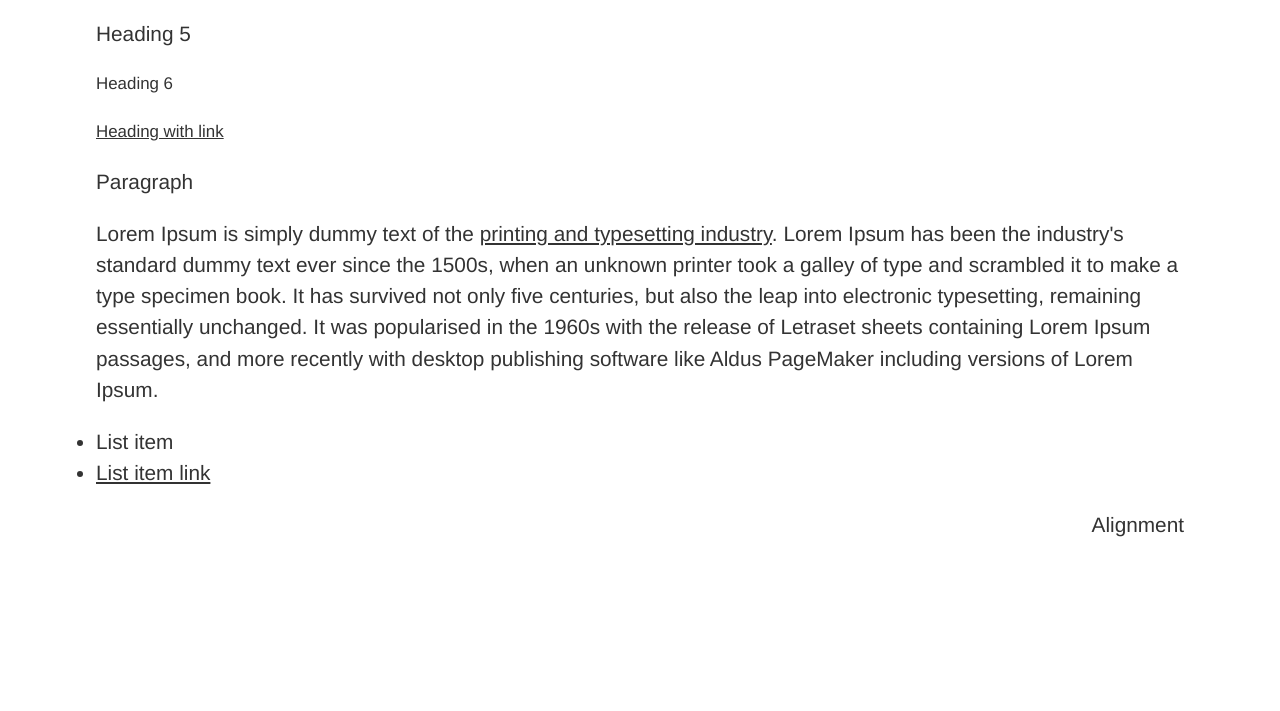
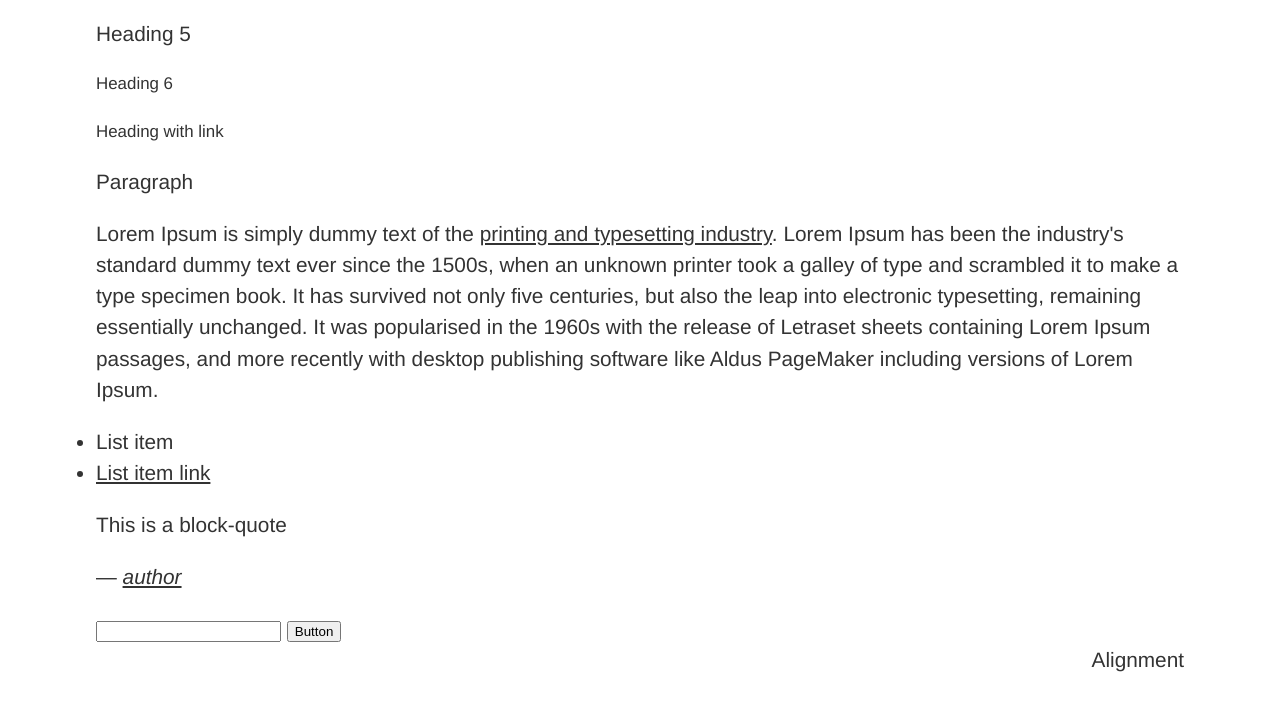
Before and after one commit to stewartknapman/inside, a plain HTML site: page index.html in a window 1280 px wide. Shown: the part 249-960 px from the top of the page. Before the commit the page ends 841 px from the top, so only its background shows below. Drawn offline with Linux system fonts and the light colour scheme.

Commit message:
linkfocus

```diff
--- a/dist/demo.css
+++ b/dist/demo.css
@@ -77,6 +77,16 @@ ul,
 dl {
   margin-bottom: 1rem; }
 
+::-moz-selection {
+  color: #000;
+  background: rgba(0, 184, 227, 0.6);
+  text-shadow: none; }
+
+::selection {
+  color: #000;
+  background: rgba(0, 184, 227, 0.6);
+  text-shadow: none; }
+
 @media (min-width: 37.5em) {
   html {
     font-size: 1.1em; } }
@@ -101,16 +111,6 @@ body {
   color: #333;
   -webkit-transition: font-size 0.3s;
           transition: font-size 0.3s; }
-
-::-moz-selection {
-  color: #000;
-  background: rgba(0, 184, 227, 0.6);
-  text-shadow: none; }
-
-::selection {
-  color: #000;
-  background: rgba(0, 184, 227, 0.6);
-  text-shadow: none; }
 
 h1,
 h2,
@@ -157,22 +157,23 @@ article article h1, article aside h1, article nav h1, article section h1, aside
 a {
   color: inherit;
   -webkit-transition: 0.3s;
-          transition: 0.3s;
-  /*
-  p &:hover,
-  ul &:hover {
-    text-decoration: underline;
-  }
-*/ }
-  h1 a:hover,
-  h2 a:hover,
-  h3 a:hover,
-  h4 a:hover,
-  h5 a:hover,
-  h6 a:hover,
-  p a:hover,
-  ul a:hover {
+          transition: 0.3s; }
+  a:hover,
+  a:active {
     color: #00b8e3; }
+  a:focus {
+    outline: none;
+    color: #000;
+    background: rgba(0, 184, 227, 0.3);
+    box-shadow: 0 0 0 0.2em rgba(0, 184, 227, 0.3);
+    text-shadow: none; }
+  h1 a,
+  h2 a,
+  h3 a,
+  h4 a,
+  h5 a,
+  h6 a {
+    text-decoration: none; }
 
 /*
   TODO:
--- a/index.html
+++ b/index.html
@@ -29,6 +29,22 @@
       <li><a href="#">List item link</a></li>
     </ul>
 
+    <blockquote>
+      <p>This is a block-quote</p>
+      <footer>
+        &mdash; <cite><a href="#">author</a></cite>
+      </footer>
+    </blockquote>
+
+<!--
+    <figure>
+
+    </figure>
+-->
+
+    <input type="text"></input>
+    <button>Button</button>
+
     <p class="text-align-center-xs text-align-left-sm text-align-right-md">Alignment</p>
   </div>
 
```
